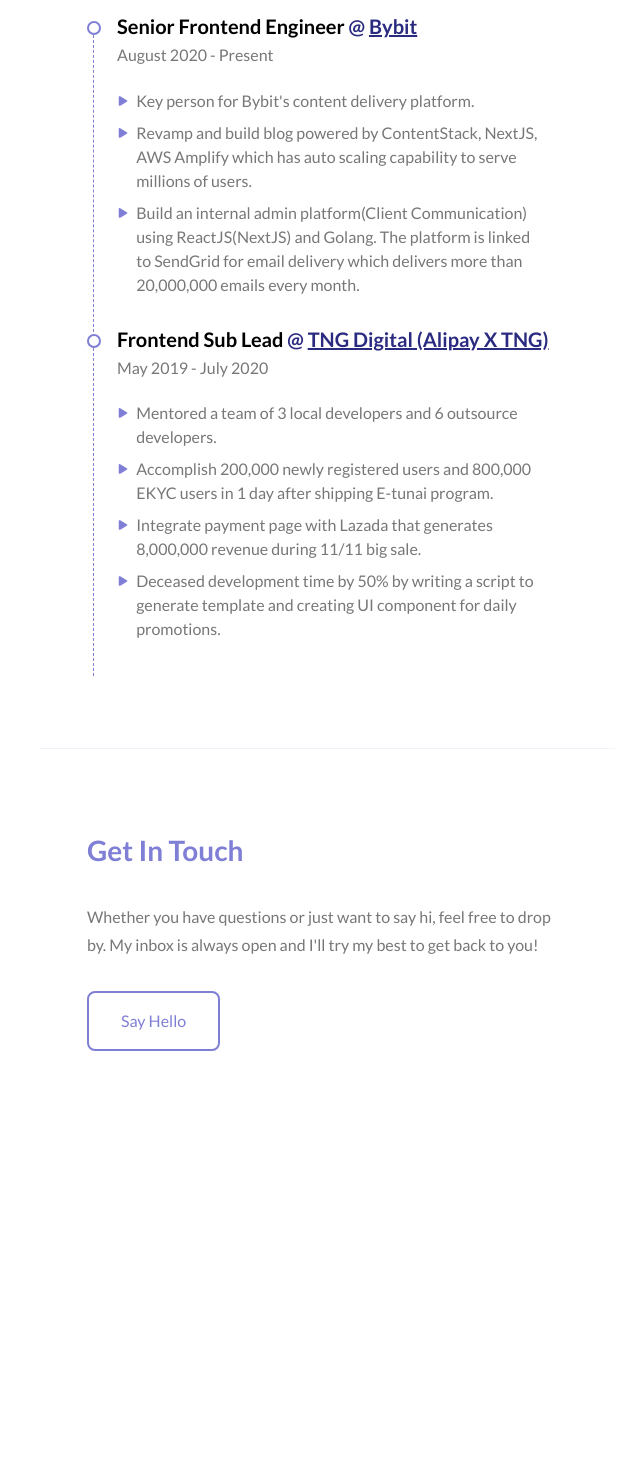
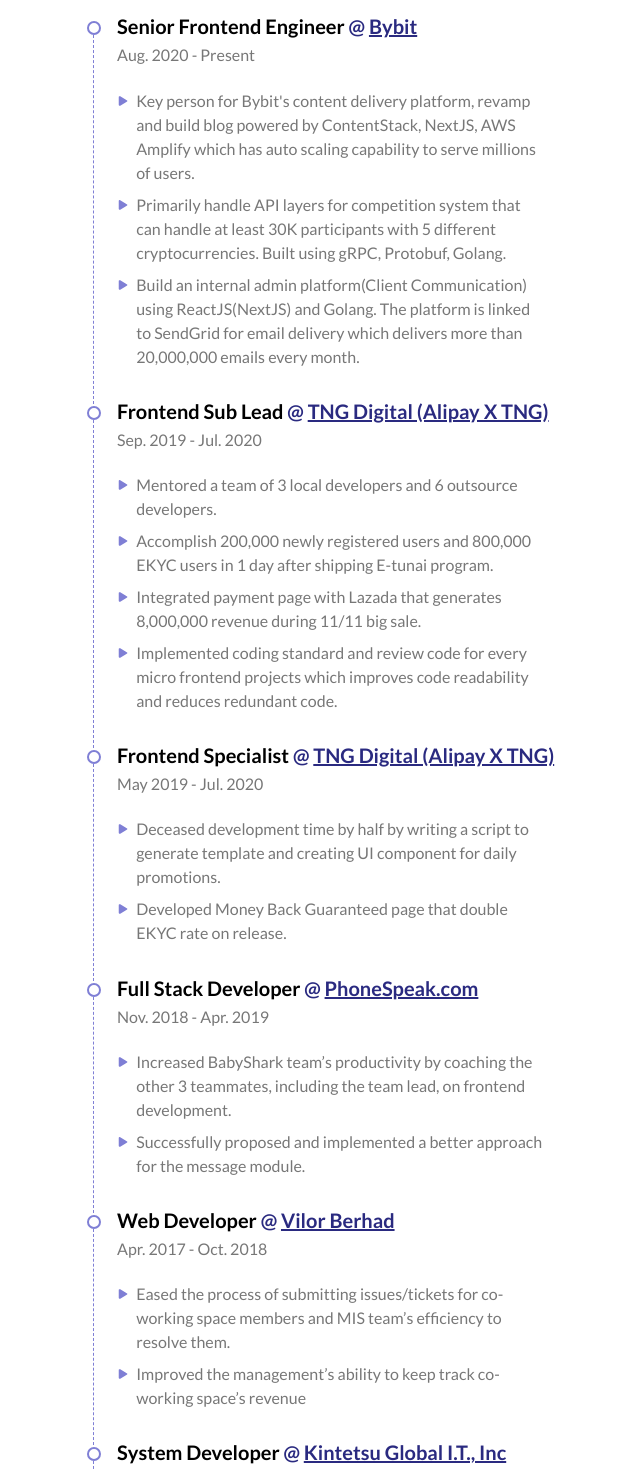
Before and after one commit to felixfirefighter/yoongti.github.io, a React (Create React App) app: page / in a window 1280 px wide. Shown: the part 900-2370 px from the top of the page, without its empty margins (633-1273 px from the left). Before the commit the page ends 2031 px from the top, so only its background shows below. Built offline with nearby package versions, Linux system fonts and the light colour scheme.

Commit message:
Update work section

```diff
--- a/src/data/work.ts
+++ b/src/data/work.ts
@@ -17,10 +17,10 @@
       name: 'Bybit',
       link: 'https://www.bybit.com',
     },
-    time: 'August 2020 - Present',
+    time: 'Aug. 2020 - Present',
     detailList: [
-      "Key person for Bybit's content delivery platform.",
-      'Revamp and build blog powered by ContentStack, NextJS, AWS Amplify which has auto scaling capability to serve millions of users.',
+      "Key person for Bybit's content delivery platform, revamp and build blog powered by ContentStack, NextJS, AWS Amplify which has auto scaling capability to serve millions of users.",
+      'Primarily handle API layers for competition system that can handle at least 30K participants with 5 different cryptocurrencies. Built using gRPC, Protobuf, Golang.',
       'Build an internal admin platform(Client Communication) using ReactJS(NextJS) and Golang. The platform is linked to SendGrid for email delivery which delivers more than 20,000,000 emails every month.',
     ],
   },
@@ -30,12 +30,60 @@
       name: 'TNG Digital (Alipay X TNG)',
       link: 'https://www.tngdigital.com.my/',
     },
-    time: 'May 2019 - July 2020',
+    time: 'Sep. 2019 - Jul. 2020',
     detailList: [
       'Mentored a team of 3 local developers and 6 outsource developers.',
       'Accomplish 200,000 newly registered users and 800,000 EKYC users in 1 day after shipping E-tunai program.',
-      'Integrate payment page with Lazada that generates 8,000,000 revenue during 11/11 big sale.',
-      'Deceased development time by 50% by writing a script to generate template and creating UI component for daily promotions.',
+      'Integrated payment page with Lazada that generates 8,000,000 revenue during 11/11 big sale.',
+      'Implemented coding standard and review code for every micro frontend projects which improves code readability and reduces redundant code.',
+    ],
+  },
+  {
+    title: 'Frontend Specialist',
+    company: {
+      name: 'TNG Digital (Alipay X TNG)',
+      link: 'https://www.tngdigital.com.my/',
+    },
+    time: 'May 2019 - Jul. 2020',
+    detailList: [
+      'Deceased development time by half by writing a script to generate template and creating UI component for daily promotions.',
+      'Developed Money Back Guaranteed page that double EKYC rate on release.',
+    ],
+  },
+  {
+    title: 'Full Stack Developer',
+    company: {
+      name: 'PhoneSpeak.com',
+      link: 'https://www.phonespeak.com/home',
+    },
+    time: 'Nov. 2018 - Apr. 2019',
+    detailList: [
+      'Increased BabyShark team’s productivity by coaching the other 3 teammates, including the team lead, on frontend development.',
+      'Successfully proposed and implemented a better approach for the message module.',
+    ],
+  },
+  {
+    title: 'Web Developer',
+    company: {
+      name: 'Vilor Berhad',
+      link: 'https://vilor.com/en/',
+    },
+    time: 'Apr. 2017 - Oct. 2018',
+    detailList: [
+      'Eased the process of submitting issues/tickets for co-working space members and MIS team’s efficiency to resolve them.',
+      'Improved the management’s ability to keep track co-working space’s revenue',
+    ],
+  },
+  {
+    title: 'System Developer',
+    company: {
+      name: 'Kintetsu Global I.T., Inc',
+      link: 'https://www.kwe.com/',
+    },
+    time: 'Dec. 2016 - Feb. 2017',
+    detailList: [
+      'Implemented new functionalities for the freight system which is used by the company operators around the world.',
+      'Work on Java server daily. Tasks include source developing, data mapping with Oracle-based database, business logic implementation.',
     ],
   },
 ];
```
Also changed, not shown: 1 other file (tests, documents, lock files or other folders).
